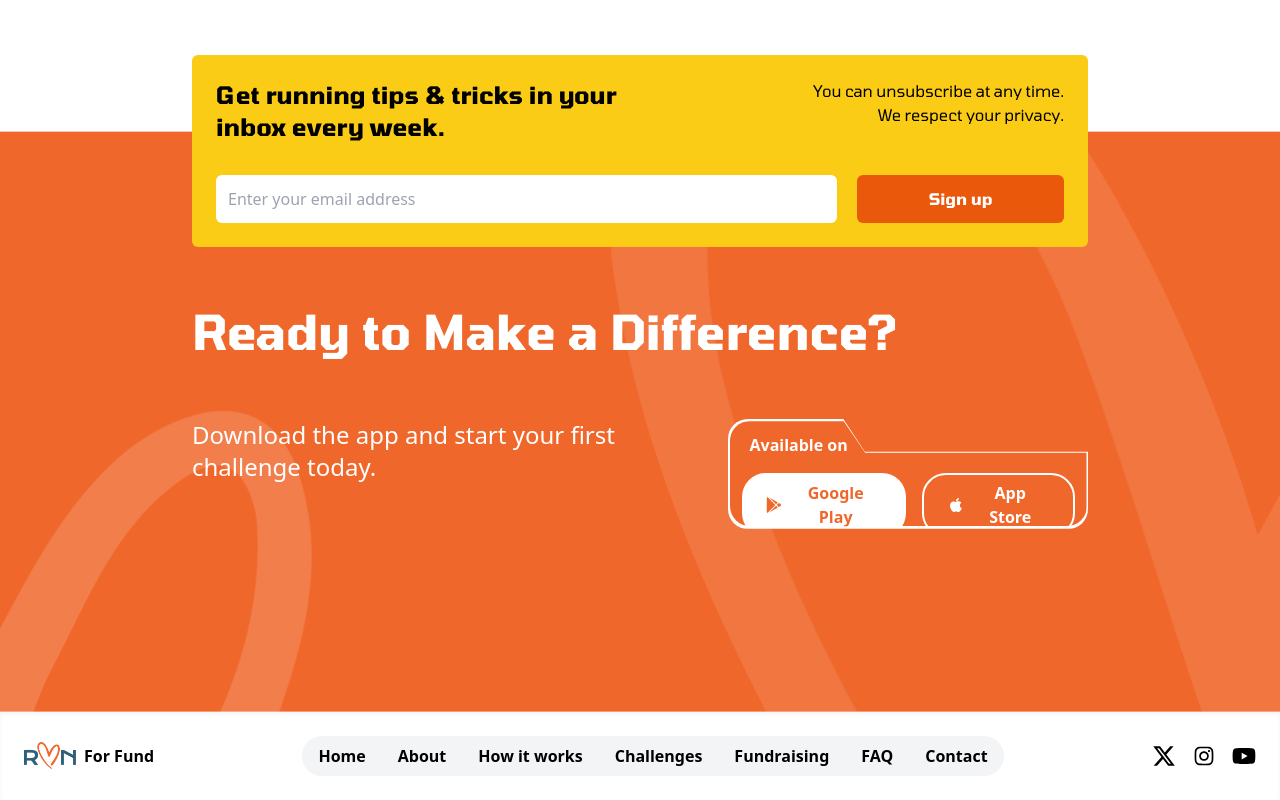
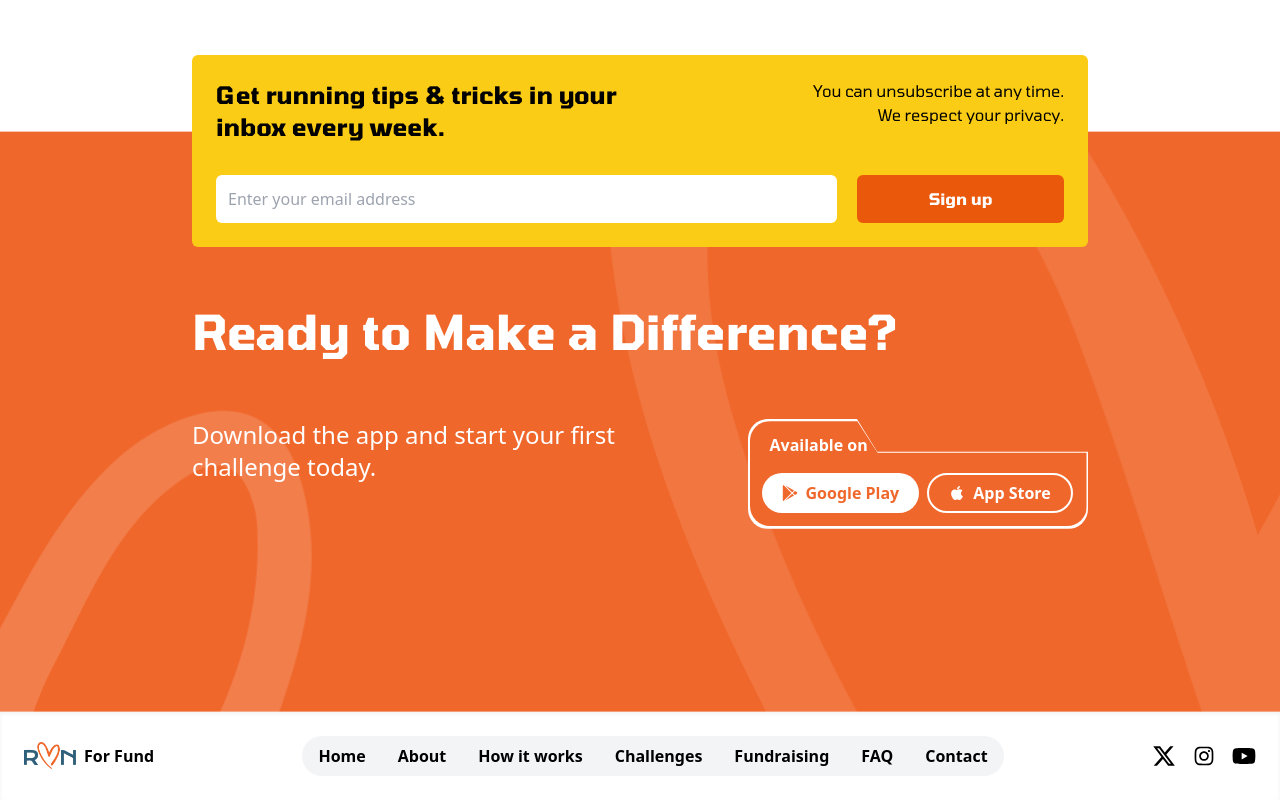
Before and after one commit to MuhammadTaha-khan/landing-page, a Next.js app: page / in a window 1280 px wide. Shown: the part 4135-4935 px from the top of the page. Built offline with nearby package versions, Linux system fonts and the light colour scheme; a web font is replaced by a local one.

Commit message:
Fix ESLint issues

```diff
--- a/app/components/Contact.tsx
+++ b/app/components/Contact.tsx
@@ -50,12 +50,12 @@ const Contact: React.FC = () => {
           <div className="flex justify-center items-center custom-borders curved-components curved-component-outsides">
             <div className="flex flex-col curved-components curved-component-insides p-3">
             <p className="font-bold mb-2 ml-2">Available on</p>
-            <div className="flex justify-start gap-4 mb-8 pt-2">
-              <button className="flex justify-center items-center space-x-2 bg-white text-primary  font-bold px-6 py-1.5 rounded-3xl">
+            <div className="flex justify-start gap-2 mb-8 pt-2">
+              <button className="flex justify-center items-center space-x-2 bg-white text-primary  font-bold px-5 py-1.5 rounded-3xl">
                 <FaGooglePlay />
                 <span>Google Play</span>
               </button>
-              <button className="flex justify-center items-center space-x-2 text-white border-white border-2  font-bold px-6 py-1.5 rounded-3xl">
+              <button className="flex justify-center items-center space-x-2 text-white border-white border-2  font-bold px-5 py-1.5 rounded-3xl">
                 <FaApple />
                 <span>App Store</span>
               </button>
--- a/app/components/MainCard.tsx
+++ b/app/components/MainCard.tsx
@@ -19,6 +19,7 @@ const Home = () => {
       price: '4,99 €',
       cardPosition: 'left',
     },
+
     {
       imageUrl: '/card2.png',
       title: 'Gislon Botanical Garden - Colle San Giorgio',
@@ -41,6 +42,7 @@ const Home = () => {
       price: '3,99 €',
       cardPosition: 'right',
     },
+
     {
       imageUrl: '/card1.png',
       title: 'Tokyo Moonlight Marathon - Colle San Giorgio',
--- a/app/components/RideCard.tsx
+++ b/app/components/RideCard.tsx
@@ -85,7 +85,6 @@ const RideCard: React.FC<RideCardProps> = ({
                   dangerouslySetInnerHTML={{ __html: duration.split("Est.")[1] }}
                 ></span>
               </div>
-
             </div>
         }
         <div className="flex items-center justify-between mt-3">
--- a/app/globals.css
+++ b/app/globals.css
@@ -87,7 +87,7 @@
 
 
 .custom-borders {
-  width: 360px;
+  width: 340px;
   height: 110px;
   position: relative;
   background: white;
@@ -103,7 +103,7 @@
 }
 
 .curved-component-insides {
-  width: 357px;
+  width: 337px;
   height: 105px;
   background: #f0672b;
   border-radius: 20px;
```
